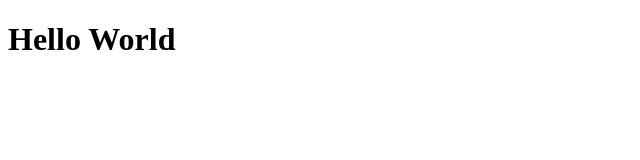
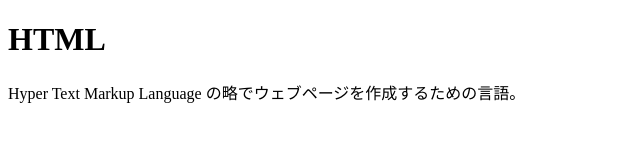
Before and after one commit to minitips/cliptool.github.io, a plain HTML site: page index.html in a window 1280 px wide. Shown: the whole page, without its empty margins (0-640 px from the left). Drawn offline with Linux system fonts and the light colour scheme.

Commit message:
Update index.html

```diff
--- a/index.html
+++ b/index.html
@@ -1,6 +1,11 @@
 <!DOCTYPE html>
 <html>
-<body>
-<h1>Hello World</h1>
-</body>
+ <head>
+  <meta charset="UTF-8">
+  <title>はじめてのHTML</title>
+ </head>
+ <body>
+   <h1>HTML</h1>
+   <p>Hyper Text Markup Language の略でウェブページを作成するための言語。</p>
+ </body>
 </html>
```
